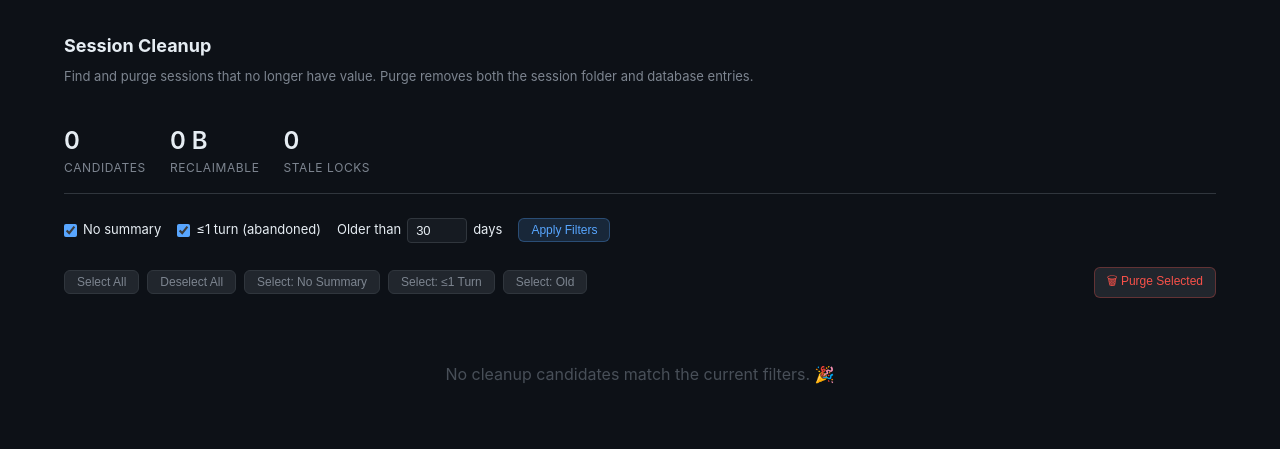
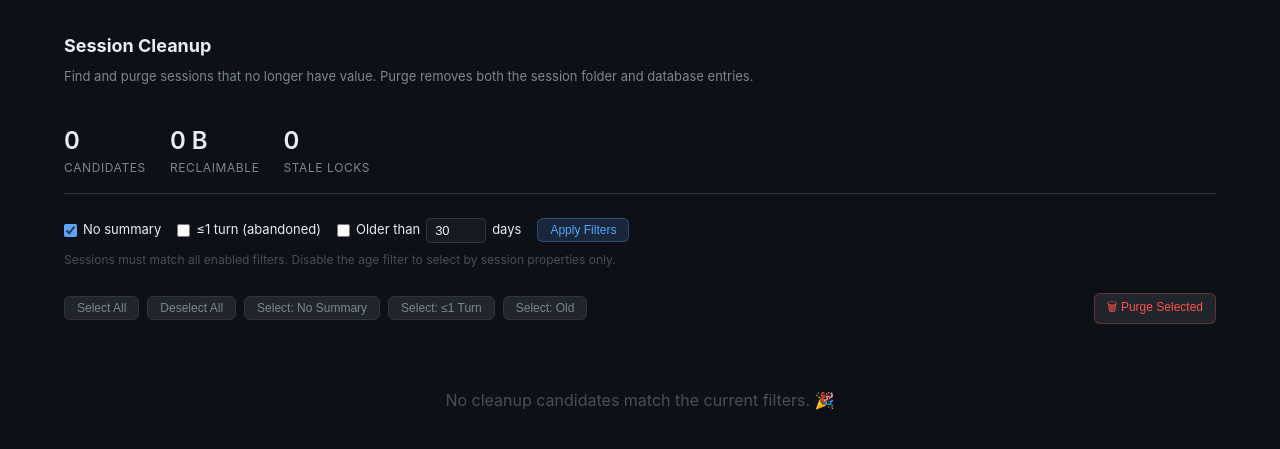
Before and after one commit to Seanstoppable/agency-office, a FastAPI app: page /cleanup in a window 1280 px wide. Shown: the part 54-503 px from the top of the page. Run offline with FastAPI, Linux system fonts and the light colour scheme; data that the repository does not hold is empty.

Commit message:
Improve dashboard session cleanup filters
Co-authored-by: Copilot <223556219+Copilot@users.noreply.github.com>

```diff
--- a/app.py
+++ b/app.py
@@ -519,7 +519,7 @@ def _get_dashboard_data():
             LEFT JOIN turns t ON t.session_id = s.id
             GROUP BY s.id
             ORDER BY s.updated_at DESC
-            LIMIT 200
+            LIMIT 300
         """).fetchall()
 
     enriched = []
@@ -938,10 +938,10 @@ async def headless_status(job_id: str):
 
 def get_cleanup_candidates(
     no_summary: bool = True,
-    low_turns: bool = True,
-    older_than_days: int = 30,
+    low_turns: bool = False,
+    older_than_days: int | None = None,
 ) -> list[dict]:
-    """Find sessions that are candidates for cleanup."""
+    """Find sessions matching every enabled cleanup filter."""
     active_pids = get_active_sessions()
     now = datetime.now(timezone.utc)
 
@@ -966,10 +966,9 @@ def get_cleanup_candidates(
         row = dict(s)
         reasons = []
 
-        # Check reasons
-        if no_summary and not s["summary"]:
+        if not s["summary"]:
             reasons.append("no_summary")
-        if low_turns and (s["turn_count"] or 0) <= 1:
+        if (s["turn_count"] or 0) <= 1:
             reasons.append("low_turns")
 
         age_days = None
@@ -977,12 +976,20 @@ def get_cleanup_candidates(
             try:
                 updated = datetime.fromisoformat(s["updated_at"].replace("Z", "+00:00"))
                 age_days = (now - updated).days
-                if older_than_days and age_days >= older_than_days:
+                if older_than_days is not None and age_days >= older_than_days:
                     reasons.append("old")
             except Exception:
                 pass
 
-        if not reasons:
+        required_reasons = []
+        if no_summary:
+            required_reasons.append("no_summary")
+        if low_turns:
+            required_reasons.append("low_turns")
+        if older_than_days is not None:
+            required_reasons.append("old")
+
+        if not required_reasons or not all(reason in reasons for reason in required_reasons):
             continue
 
         # Get folder size
@@ -1054,14 +1061,15 @@ def cleanup_stale_locks() -> int:
 async def cleanup_page(
     request: Request,
     no_summary: bool = True,
-    low_turns: bool = True,
+    low_turns: bool = False,
+    older_than_enabled: bool = False,
     older_than_days: int = 30,
 ):
     """Session cleanup page with filters and bulk actions."""
     candidates = get_cleanup_candidates(
         no_summary=no_summary,
         low_turns=low_turns,
-        older_than_days=older_than_days,
+        older_than_days=older_than_days if older_than_enabled else None,
     )
     total_size = sum(c["folder_size"] for c in candidates)
 
@@ -1087,6 +1095,7 @@ async def cleanup_page(
             "filters": {
                 "no_summary": no_summary,
                 "low_turns": low_turns,
+                "older_than_enabled": older_than_enabled,
                 "older_than_days": older_than_days,
             },
         },
@@ -1207,7 +1216,7 @@ def _get_office_data():
             LEFT JOIN turns t ON t.session_id = s.id
             GROUP BY s.id
             ORDER BY s.updated_at DESC
-            LIMIT 200
+            LIMIT 300
         """).fetchall()
 
     enriched = []
@@ -1365,7 +1374,7 @@ async def library_view(request: Request):
             LEFT JOIN turns t ON t.session_id = s.id
             GROUP BY s.id
             ORDER BY s.updated_at DESC
-            LIMIT 200
+            LIMIT 300
         """).fetchall()
 
     enriched = []
--- a/templates/cleanup.html
+++ b/templates/cleanup.html
@@ -26,26 +26,37 @@
     </div>
 
     <!-- Filters -->
-    <form method="get" action="/cleanup" style="display: flex; gap: 16px; align-items: center; margin-bottom: 24px; flex-wrap: wrap;">
+    <form method="get" action="/cleanup" style="display: flex; gap: 16px; align-items: center; margin-bottom: 8px; flex-wrap: wrap;">
         <label style="font-size: 13px; display: flex; align-items: center; gap: 6px; cursor: pointer;">
+            <input type="hidden" name="no_summary" value="false">
             <input type="checkbox" name="no_summary" value="true" {% if filters.no_summary %}checked{% endif %}
                    style="accent-color: var(--accent);">
             No summary
         </label>
         <label style="font-size: 13px; display: flex; align-items: center; gap: 6px; cursor: pointer;">
+            <input type="hidden" name="low_turns" value="false">
             <input type="checkbox" name="low_turns" value="true" {% if filters.low_turns %}checked{% endif %}
                    style="accent-color: var(--accent);">
             ≤1 turn (abandoned)
         </label>
-        <label style="font-size: 13px; display: flex; align-items: center; gap: 6px;">
+        <label style="font-size: 13px; display: flex; align-items: center; gap: 6px; cursor: pointer;">
+            <input type="hidden" name="older_than_enabled" value="false">
+            <input type="checkbox" name="older_than_enabled" value="true"
+                   {% if filters.older_than_enabled %}checked{% endif %}
+                   onchange="toggleAgeFilter(this)"
+                   style="accent-color: var(--accent);">
             Older than
-            <input type="number" name="older_than_days" value="{{ filters.older_than_days }}" min="0" max="365"
+            <input type="number" id="olderThanDays" name="older_than_days" value="{{ filters.older_than_days }}" min="0" max="365"
+                   {% if not filters.older_than_enabled %}disabled{% endif %}
                    style="width: 60px; padding: 4px 8px; background: var(--bg-secondary); border: 1px solid var(--border);
                           border-radius: 4px; color: var(--text); font-size: 13px;">
             days
         </label>
         <button type="submit" class="btn btn-primary">Apply Filters</button>
     </form>
+    <p style="font-size: 12px; color: var(--text-dim); margin-bottom: 24px;">
+        Sessions must match all enabled filters. Disable the age filter to select by session properties only.
+    </p>
 
     <!-- Bulk actions -->
     <div style="display: flex; gap: 8px; margin-bottom: 16px; align-items: center;">
@@ -142,6 +153,10 @@
 
 <script>
 let selectedIds = [];
+
+function toggleAgeFilter(checkbox) {
+    document.getElementById('olderThanDays').disabled = !checkbox.checked;
+}
 
 function selectAll(checked) {
     document.querySelectorAll('.cleanup-check').forEach(cb => cb.checked = checked);
```
